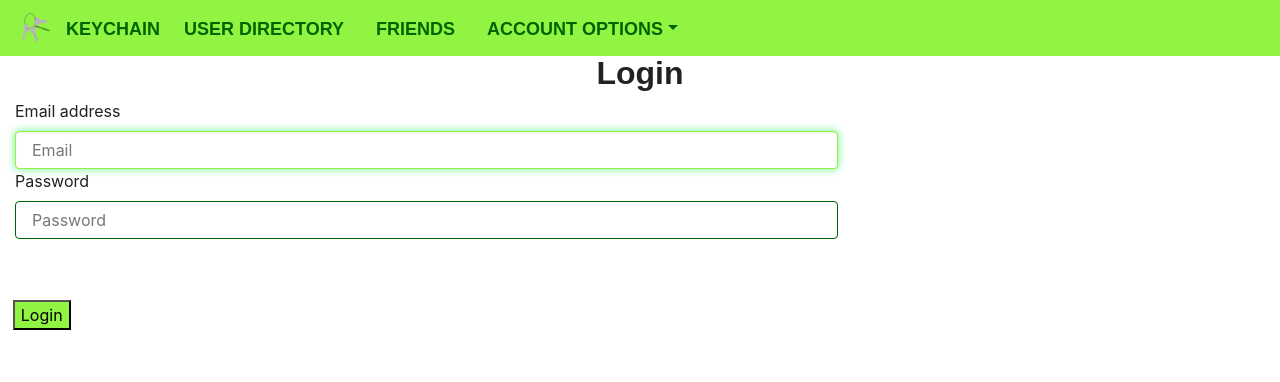
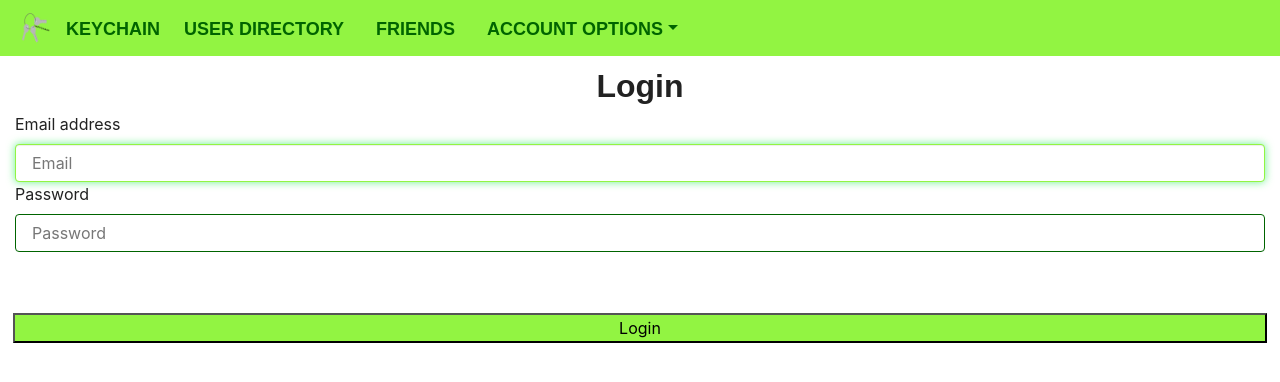
Before and after one commit to sl8te/keychain, a React (Create React App) app in the folder client/: page /login in a window 1280 px wide. Shown: the top 382 px of the page. Built offline with nearby package versions, Linux system fonts and the light colour scheme; a web font is replaced by a local one.

Commit message:
added some css

```diff
--- a/client/public/style.css
+++ b/client/public/style.css
@@ -161,3 +161,11 @@ button {
 .friendName {
     margin-left: 1%
 }
+
+.componentTitle {
+    margin-top: 1%
+}
+
+.btnHome {
+    width: 98%
+}
--- a/client/src/App.js
+++ b/client/src/App.js
@@ -25,7 +25,6 @@ function App() {
           <Route exact path="/authenticate" component={Authenticate} />
           <Route exact path="/searchOne" component={SearchOne} />
           <Route exact path="/view/:id" component={View} />
-          {/* <Route exact path="/friends" component={Friends} /> */}
           <Route component={NoMatch} />
         </Switch>
       </div>
--- a/client/src/pages/login/Login.js
+++ b/client/src/pages/login/Login.js
@@ -43,15 +43,15 @@ class Login extends Component {
       // we need to have the ability for the user to log in
       return (
         <form className="loginForm">
-          <h2>Login</h2>
-          <div className="col-md-8">
+          <h2 className="componentTitle">Login</h2>
+          <div className="col-md-12">
             <label htmlFor="email">Email address</label>
             <input type="email" required className="form-control" name="email"
               placeholder="Email" required
               value={this.state.email}
               onChange={this.handleUserInput}  autoFocus/>
           </div>
-          <div className="col-md-8">
+          <div className="col-md-12">
             <label htmlFor="password">Password</label>
             <input type="password" className="form-control" name="password"
               placeholder="Password" required
```
